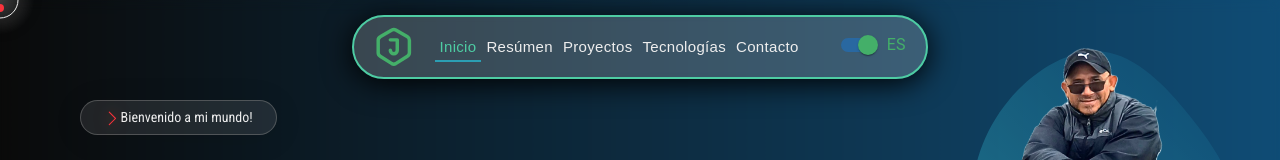
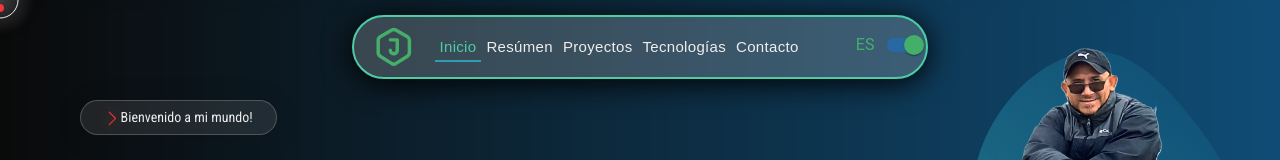
Before and after one commit to Javillat/portfolio, a React (Create React App) app in the folder frontend/: page / in a window 1280 px wide. Shown: the top 160 px of the page. Built offline with nearby package versions, Linux system fonts and the light colour scheme; a web font is replaced by a local one.

Commit message:
chore: Posicionar label de idioma al inicio

```diff
--- a/frontend/src/components/menu/Menu.jsx
+++ b/frontend/src/components/menu/Menu.jsx
@@ -49,7 +49,8 @@ export default function Menu() {
                 {/*<button onClick={()=>{setSelected(!selected)}}>{selected?'Hide':'Show'}Menu<*/}
                 <FormControl>
                     <FormControlLabel
-                        labelPlacement={isChecked ? "end" : "start"}
+                        labelPlacement={"start"}
+                        // isChecked ? "end" : "start"
                         style={{ paddingLeft: '1.5em', fontFamily: 'var(--base-font)', color: 'var(--jade)', fontSize: '1.5em' }}
                         label={isChecked ? "ES" : "EN"}
                         control={<Switch checked={isChecked} value={isChecked ? 'en' : 'es'} onChange={onChangeLang} defaultValue={'es'} inputProps={{
```
